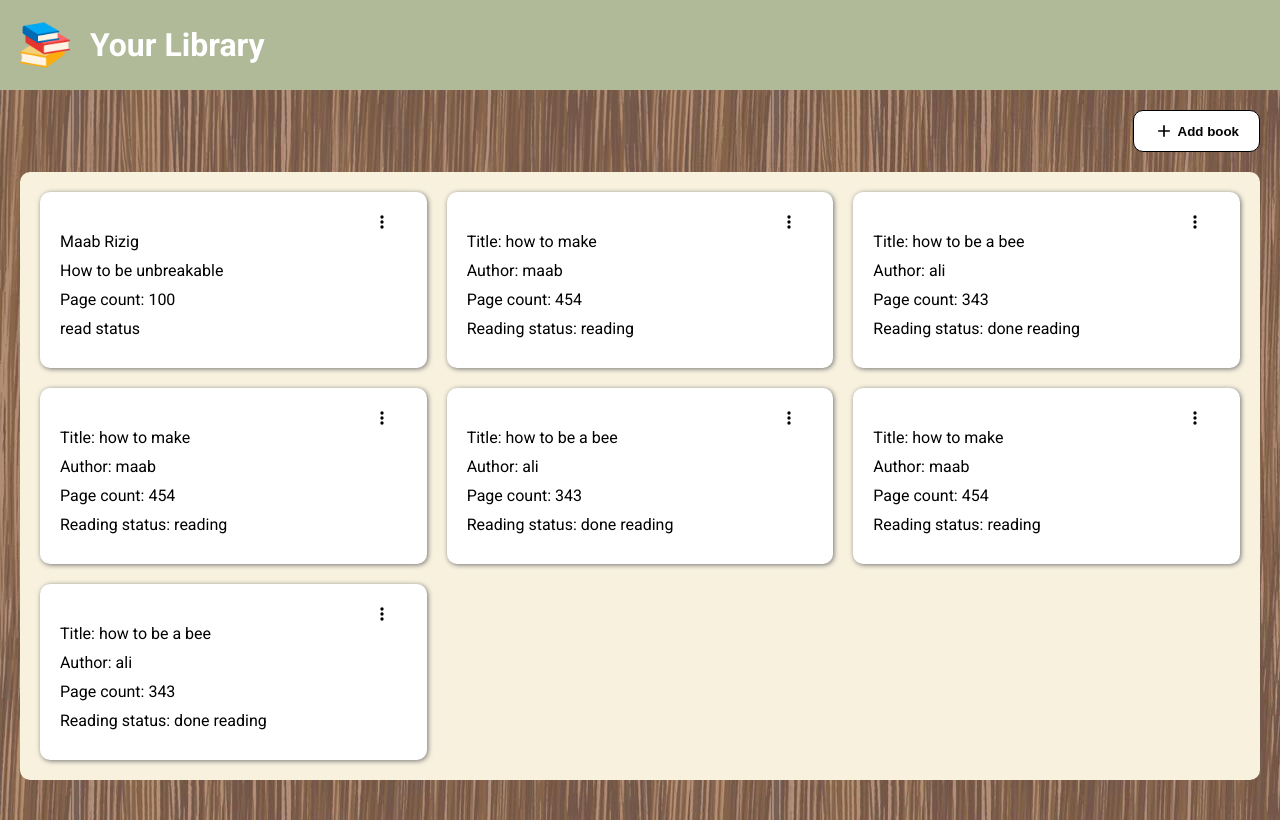
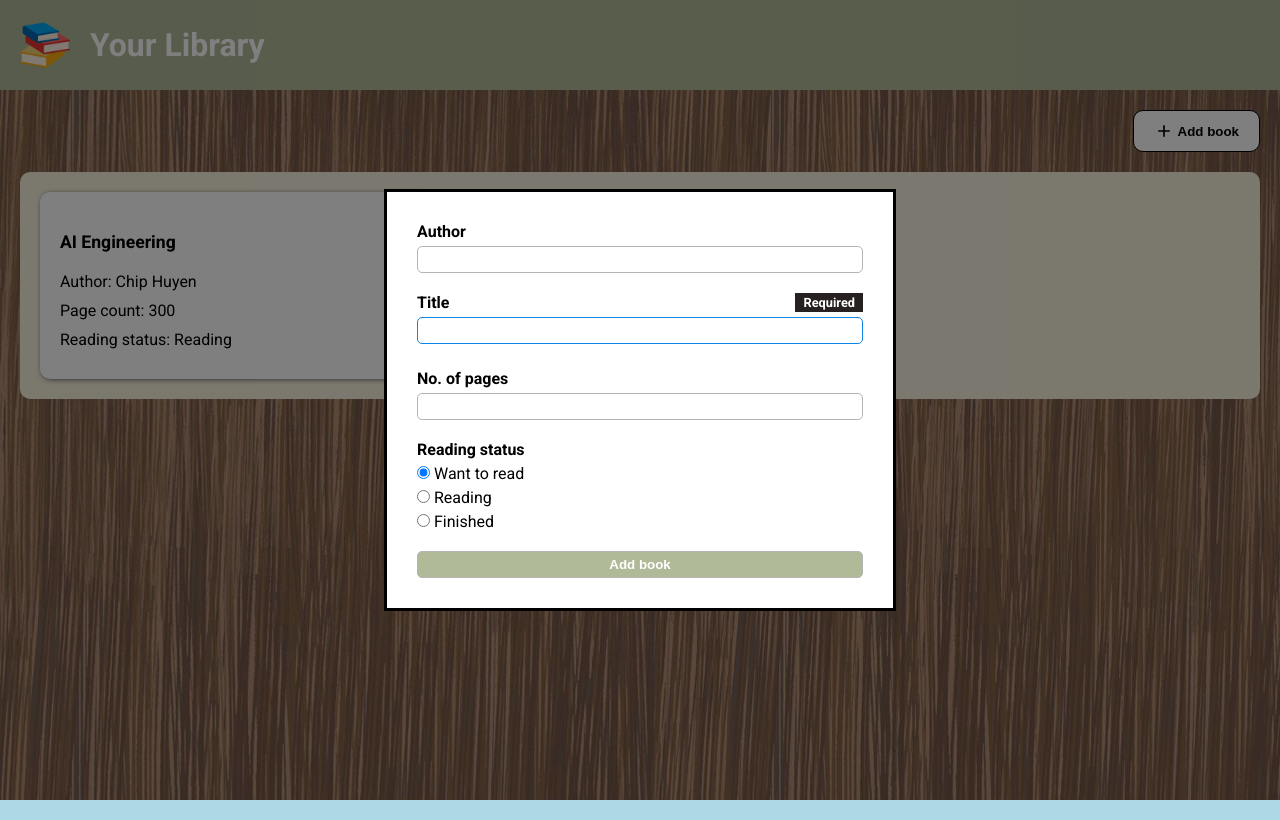
Before and after one commit to MaabRizig/your-library, a plain HTML site: page index.html in a window 1280 px wide. Both pictures are taken after a click on the button "Add book". Drawn offline with Linux system fonts and the light colour scheme; a web font is replaced by a local one.

Commit message:
add book dialog form and connect it to add functionality

```diff
--- a/index.html
+++ b/index.html
@@ -23,14 +23,56 @@
             <div class="book">
                 <span class="book-menu icon"></span>
                 <ul>
-                    <li>Maab Rizig</li>
-                    <li>How to be unbreakable</li>
-                    <li>Page count: 100</li>
-                    <li>read status</li>
+                    <li>AI Engineering</li>
+                    <li>Author: Chip Huyen</li>
+                    <li>Page count: 300</li>
+                    <li>Reading status: Reading</li>
                 </ul>
             </div>
         </div>
+        <dialog id="add-dialog" closedby="any">
+            <form method="dialog">
+                <div class="form-control">
+                    <label for="author">Author</label>
+                    <input id="author" name="author" type="text"/>
+                </div>
+                <div class="form-control">
+                    <label for="title">Title</label>
+                    <input id="title" name="title" type="text" autofocus required/>
+                    <span></span>
+                </div>
+                <div class="form-control">
+                    <label for="page-count">No. of pages</label>
+                    <input id="page-count" name="pageCount" type="number" step="1"/>
+                </div>
+                <fieldset class="radio-list form-control">
+                    <legend>Reading status</legend>
+                    <div>
+                        <input id="want-read" name="readStatus" type="radio" value="1" checked/>
+                        <label for="want-read">Want to read</label>
+                    </div>
+                    <div>
+                        <input id="reading" name="readStatus" type="radio" value="2"/>
+                        <label for="reading">Reading</label>
+                    </div>
+                    <div>
+                        <input id="finished" name="readStatus" type="radio" value="3"/>
+                        <label for="finished">Finished</label>
+                    </div>
+                </fieldset>
+                <button id="submit-button" type="submit">Add book</button>
+            </form>
+        </dialog>
+        <!-- <dialog class="menu" open closedby="any">
+            <ul>
+                <li>
+                    <span class="icon"></span>
+                    <span>Delete</span>
+                </li>
+            </ul>
+        </dialog> -->
     </div>
+
 
 </body>
 <script src="main.js"></script>
--- a/main.js
+++ b/main.js
@@ -6,6 +6,11 @@ function Book(author,title,pageCount,readStatus){
     this.title = title;
     this.pageCount = pageCount;
     this.readStatus = readStatus;
+}
+
+Book.prototype.readStatusToText = function(){
+    const VALUETOTEXT = {1:"Want to read", 2:"Reading", 3:"Finished"};
+    return VALUETOTEXT[this.readStatus];
 }
 
 function addBook(author,title,pageCount,readStatus){
@@ -30,10 +35,10 @@ function displayBooks(){
             infoList.appendChild(info);
         }
 
-        appendInfoElement("Title:",book.title);
+        appendInfoElement("",book.title);
         appendInfoElement("Author:",book.author);
         appendInfoElement("Page count: ",book.pageCount);
-        appendInfoElement("Reading status: ",book.readStatus);
+        appendInfoElement("Reading status: ",book.readStatusToText());
 
         bookDiv.appendChild(menuIcon);
         bookDiv.appendChild(infoList);
@@ -42,12 +47,54 @@ function displayBooks(){
 }
 
 
+let addBookBtn = document.querySelector(".add-book");
+let addBookDialog = document.querySelector("#add-dialog");
+let submitBtn = document.querySelector("#submit-button");
+let form = document.querySelector("#add-dialog form");
 
-addBook("maab","how to make",454,"reading");
-addBook("ali","how to be a bee",343,"done reading");
-addBook("maab","how to make",454,"reading");
-addBook("ali","how to be a bee",343,"done reading");
-addBook("maab","how to make",454,"reading");
-addBook("ali","how to be a bee",343,"done reading");
-console.log(booksArr);
-displayBooks();
+
+addBookBtn.addEventListener("click",()=>{
+    addBookDialog.showModal();
+});
+
+
+form.addEventListener("submit",(e)=>{
+    e.preventDefault();
+    const formData = new FormData(form);
+    const dataObj = Object.fromEntries(formData.entries());
+    console.log(dataObj );
+    if(dataObj.title !== ""){
+        addBookDialog.close();
+        addBook(dataObj.author,dataObj.title,dataObj.pageCount,dataObj.readStatus);
+        displayBooks();
+    }
+});
+
+
+//let menuIcons = document.querySelectorAll(".book-menu");
+//menuIcons.addEventListener("contextmenu",(e)=>{
+
+// });
+
+
+
+
+
+
+
+
+
+
+
+// ------------------------
+
+
+
+// addBook("maab","how to make",454,1);
+// addBook("ali","how to be a bee",343,2);
+// addBook("maab","how to make",454,3);
+// addBook("ali","how to be a bee",343,3);
+// addBook("maab","how to make",454,2);
+// addBook("ali","how to be a bee",343,1);
+// console.log(booksArr);
+// displayBooks();
--- a/style.css
+++ b/style.css
@@ -4,6 +4,13 @@
     box-sizing: inherit;
 }
 
+
+:root {
+    --clr-green-100: #B0BA99;
+    --clr-green-200: #809947;
+    --label-input-gap: 5px;
+    --form-control-gap: 20px;
+}
 body {
     box-sizing: border-box;
     background-color: lightblue;
@@ -23,7 +30,7 @@ ul{
 
 .books-container {
     display: grid;
-    grid-template-columns: repeat(auto-fit,minmax(300px,1fr));
+    grid-template-columns: repeat(auto-fill,minmax(300px,1fr));
     gap: 20px;
     background-color: #F7F1DE;
     margin:  20px 0;
@@ -47,9 +54,7 @@ ul{
 }
 
 .book-menu {
-    width: 20px;
-    height: 20px;
-    left: 90%;
+    left: calc(100% - 30px);
     background-image: url(images/dots-vertical.svg);
     background-size: cover;
 }
@@ -60,6 +65,12 @@ ul{
 
 .book li {
     margin-bottom: 10px;
+}
+
+.book li:first-child {
+    font-size: 1.1em;
+    font-weight: bold;
+    padding-bottom: 10px;
 }
 
 
@@ -77,14 +88,16 @@ ul{
 
 .add-book .icon {
     background-image: url(images/plus.svg);
-    width: 20px;
-    height: 20px;
 }
 
+
+.add-book:hover {
+    cursor: pointer;
+}
 .header {
     width: 100%;
     padding: 20px;
-    background-color: #B0BA99;
+    background-color: var(--clr-green-100);
     color: white;
     display: flex;
     align-items: center;
@@ -98,3 +111,109 @@ ul{
     background-image: url(images/books.png);
     background-size: cover;
 }
+
+#add-dialog::backdrop {
+    position:fixed;
+    top:0;
+    left: 0;
+    width: 100%;
+    height: 100%;
+    background-color: rgba(0,0,0,0.5);
+}
+
+#add-dialog {
+    position: fixed;
+    inset:0;
+    margin: auto;
+    width: 40%;
+}
+form {
+    background-color: white;
+    width: 100%;
+    padding: 30px;
+    border-radius: 10px;
+}
+
+.form-control {
+    margin-bottom: var(--form-control-gap);
+    display: flex;
+    flex-direction: column;
+    gap: var(--label-input-gap);
+    position: relative;
+}
+
+.form-control > label, legend {
+    font-weight: bold;
+}
+
+fieldset {
+    border: none;
+}
+
+legend {
+    margin-bottom: var(--label-input-gap);
+}
+
+
+input[type="text"], input[type="number"], #submit-button {
+    width: 100%;
+    outline: none;
+    padding: 5px 10px;
+    border-radius: 5px;
+    border: 1px rgb(180, 180, 180) solid;
+}
+
+
+#submit-button {
+    color: white;
+    background-color: var(--clr-green-100);
+    font-weight: bold;
+}
+
+input:focus, input:focus-visible {
+    border-color: rgb(13, 133, 231);
+}
+
+#submit-button:hover {
+    cursor: pointer;
+    background-color: var(--clr-green-200);
+}
+
+
+input:required + span::before {
+    position: absolute;
+    content: "Required";
+    background-color: rgb(39, 32, 32);
+    color: white;
+    padding: 2px 8px;
+    font-size: 0.8em;
+    font-weight: bold;
+    top: 0px;
+    right: 0px;
+}
+
+input:required:user-invalid {
+    border-color: red;
+}
+
+/* .menu {
+    position: absolute;
+    border: none;
+    border-radius: 5px;
+}
+
+.menu .icon{
+    background-image: url(images/bin.svg);
+}
+
+.menu li {
+    padding: 5px 20px;
+    display: flex;
+    gap: 5px;
+}
+
+.menu li:hover {
+    cursor: pointer;
+    border-radius: 5px;
+    background-color: rgb(219, 218, 218);
+} */
```
